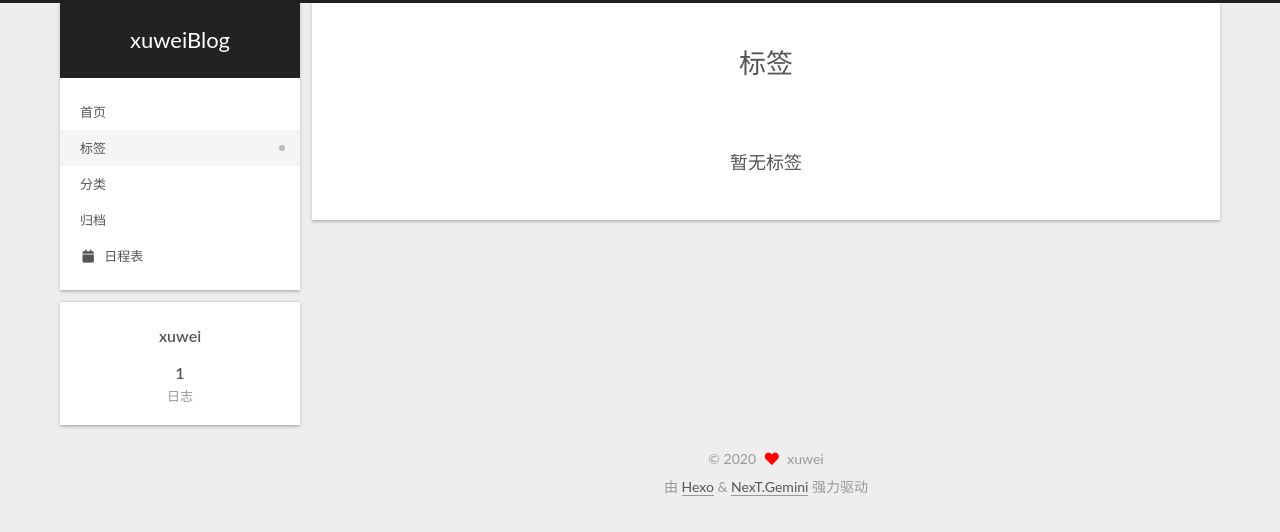
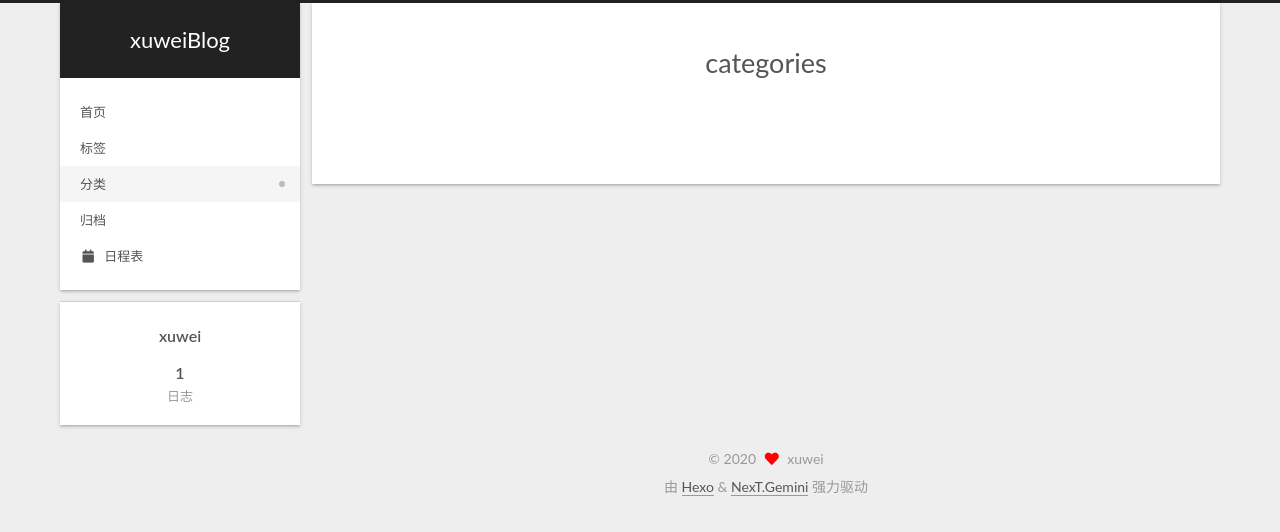
Before and after one commit to aixiuzhi/aixiuzhi.github.io, a plain HTML site: page categories/index.html in a window 1280 px wide. Drawn offline with nearby package versions, Linux system fonts and the light colour scheme.

Commit message:
Site updated: 2020-11-23 19:14:08

```diff
--- a/tags/index.html
+++ b/categories/index.html
@@ -25,17 +25,17 @@
   </script>
 
   <meta property="og:type" content="website">
-<meta property="og:title" content="标签">
-<meta property="og:url" content="http://aixiuzhi.github.io/tags/index.html">
+<meta property="og:title" content="categories">
+<meta property="og:url" content="http://aixiuzhi.github.io/categories/index.html">
 <meta property="og:site_name" content="xuweiBlog">
 <meta property="og:locale" content="zh_CN">
-<meta property="article:published_time" content="2020-11-23T11:08:12.000Z">
-<meta property="article:modified_time" content="2020-11-23T11:10:40.196Z">
+<meta property="article:published_time" content="2020-11-23T11:13:37.000Z">
+<meta property="article:modified_time" content="2020-11-23T11:13:37.045Z">
 <meta property="article:author" content="xuwei">
 <meta name="twitter:card" content="summary">
 
 
-<link rel="canonical" href="http://aixiuzhi.github.io/tags/">
+<link rel="canonical" href="http://aixiuzhi.github.io/categories/">
 
 
 <script class="page-configurations">
@@ -48,7 +48,7 @@
   };
 </script>
 
-  <title>标签 | xuweiBlog
+  <title>categories | xuweiBlog
 </title>
 
 
@@ -237,7 +237,7 @@
     <div class="post-block" lang="zh-CN">
       <header class="post-header">
 
-<h1 class="post-title" itemprop="name headline">标签
+<h1 class="post-title" itemprop="name headline">categories
 </h1>
 
 <div class="post-meta-container">
@@ -251,15 +251,6 @@
 
 
       <div class="post-body">
-          <div class="tag-cloud">
-  <div class="tag-cloud-title">
-    暂无标签
-  </div>
-  <div class="tag-cloud-tags">
-
-  </div>
-</div>
-
 
       </div>
 
```
